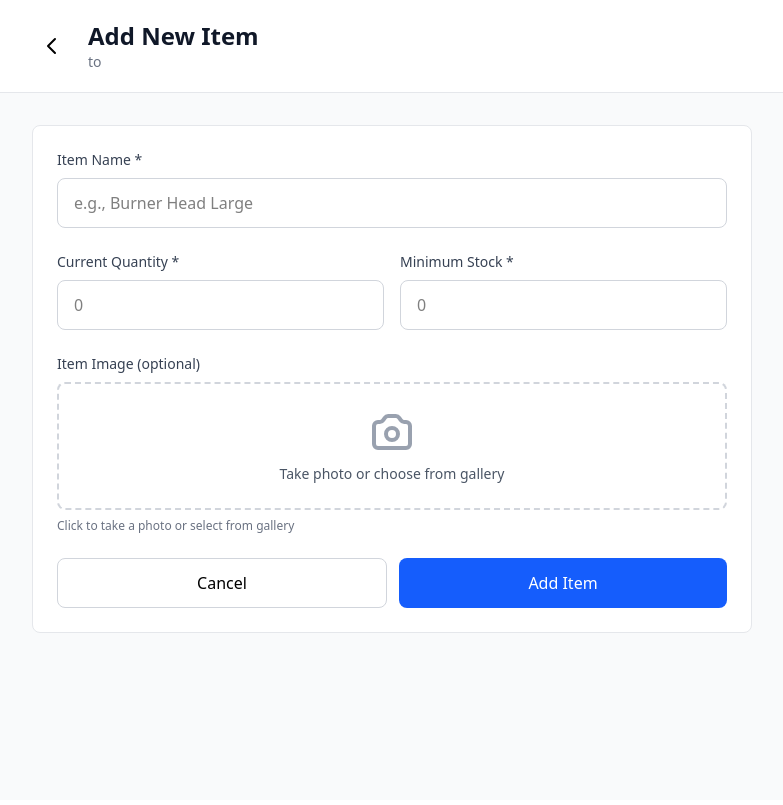
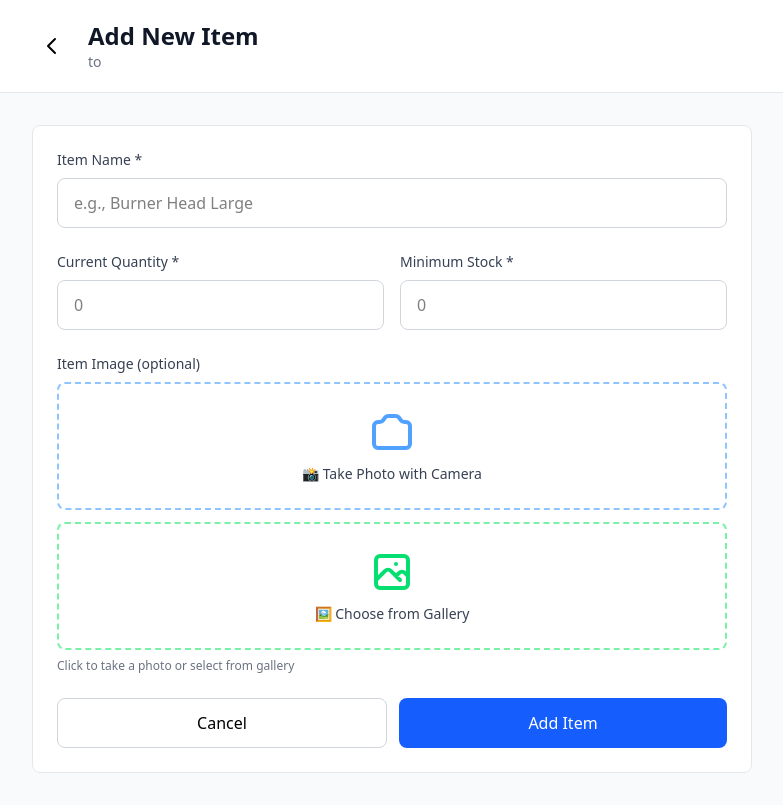
Before and after one commit to Saai416/inventory-manager, a React (Vite) app: page /add-item in a window 1280 px wide. Shown: the whole page, without its empty margins (248-1031 px from the left). Built offline with nearby package versions, Linux system fonts and the light colour scheme.

Commit message:
Add separate camera and gallery buttons for image upload

```diff
--- a/src/pages/AddItem.jsx
+++ b/src/pages/AddItem.jsx
@@ -176,22 +176,35 @@ function AddItem() {
               </div>
             )}
 
-            <label className="w-full flex flex-col items-center px-4 py-6 bg-white border-2 border-dashed border-gray-300 rounded-lg cursor-pointer hover:border-blue-500 transition">
-              <svg className="w-12 h-12 text-gray-400 mb-2" fill="none" stroke="currentColor" viewBox="0 0 24 24">
+            {/* Camera Button */}
+<label className="w-full flex flex-col items-center px-4 py-6 bg-white border-2 border-dashed border-blue-300 rounded-lg cursor-pointer hover:border-blue-500 transition mb-3">
+  <svg className="w-12 h-12 text-blue-400 mb-2" fill="none" stroke="currentColor" viewBox="0 0 24 24">
     <path strokeLinecap="round" strokeLinejoin="round" strokeWidth="2" d="M3 9a2 2 0 012-2h.93a2 2 0 001.664-.89l.812-1.22A2 2 0 0110.07 4h3.86a2 2 0 011.664.89l.812 1.22A2 2 0 0018.07 7H19a2 2 0 012 2v9a2 2 0 01-2 2H5a2 2 0 01-2-2V9z" />
-                <path strokeLinecap="round" strokeLinejoin="round" strokeWidth="2" d="M15 13a3 3 0 11-6 0 3 3 0 016 0z" />
   </svg>
-              <span className="text-sm text-gray-600">
-                {imageFile ? imageFile.name : 'Take photo or choose from gallery'}
-              </span>
+  <span className="text-sm font-medium text-gray-700">📸 Take Photo with Camera</span>
   <input
     type="file"
-  accept=".jpg, .jpeg, .png, .webp"
+    accept="image/*"
+    capture="environment"
     onChange={handleImageChange}
     className="hidden"
   />
+</label>
 
+{/* Gallery Button */}
+<label className="w-full flex flex-col items-center px-4 py-6 bg-white border-2 border-dashed border-green-300 rounded-lg cursor-pointer hover:border-green-500 transition">
+  <svg className="w-12 h-12 text-green-400 mb-2" fill="none" stroke="currentColor" viewBox="0 0 24 24">
+    <path strokeLinecap="round" strokeLinejoin="round" strokeWidth="2" d="M4 16l4.586-4.586a2 2 0 012.828 0L16 16m-2-2l1.586-1.586a2 2 0 012.828 0L20 14m-6-6h.01M6 20h12a2 2 0 002-2V6a2 2 0 00-2-2H6a2 2 0 00-2 2v12a2 2 0 002 2z" />
+  </svg>
+  <span className="text-sm font-medium text-gray-700">🖼️ Choose from Gallery</span>
+  <input
+    type="file"
+    accept="image/*"
+    onChange={handleImageChange}
+    className="hidden"
+  />
 </label>
+
             <p className="text-xs text-gray-500 mt-2">Click to take a photo or select from gallery</p>
           </div>
 
--- a/src/pages/ItemDetails.jsx
+++ b/src/pages/ItemDetails.jsx
@@ -265,22 +265,35 @@ function ItemDetail() {
               </div>
             )}
 
-            <label className="w-full flex flex-col items-center px-4 py-6 bg-white border-2 border-dashed border-gray-300 rounded-lg cursor-pointer hover:border-blue-500 transition">
-              <svg className="w-12 h-12 text-gray-400 mb-2" fill="none" stroke="currentColor" viewBox="0 0 24 24">
+           {/* Camera Button */}
+<label className="w-full flex flex-col items-center px-4 py-6 bg-white border-2 border-dashed border-blue-300 rounded-lg cursor-pointer hover:border-blue-500 transition mb-3">
+  <svg className="w-12 h-12 text-blue-400 mb-2" fill="none" stroke="currentColor" viewBox="0 0 24 24">
     <path strokeLinecap="round" strokeLinejoin="round" strokeWidth="2" d="M3 9a2 2 0 012-2h.93a2 2 0 001.664-.89l.812-1.22A2 2 0 0110.07 4h3.86a2 2 0 011.664.89l.812 1.22A2 2 0 0018.07 7H19a2 2 0 012 2v9a2 2 0 01-2 2H5a2 2 0 01-2-2V9z" />
-                <path strokeLinecap="round" strokeLinejoin="round" strokeWidth="2" d="M15 13a3 3 0 11-6 0 3 3 0 016 0z" />
   </svg>
-              <span className="text-sm text-gray-600">
-                {imageFile ? imageFile.name : 'Change photo'}
-              </span>
+  <span className="text-sm font-medium text-gray-700">📸 Take Photo with Camera</span>
   <input
     type="file"
-  accept=".jpg, .jpeg, .png, .webp"
+    accept="image/*"
+    capture="environment"
     onChange={handleImageChange}
     className="hidden"
   />
+</label>
 
+{/* Gallery Button */}
+<label className="w-full flex flex-col items-center px-4 py-6 bg-white border-2 border-dashed border-green-300 rounded-lg cursor-pointer hover:border-green-500 transition">
+  <svg className="w-12 h-12 text-green-400 mb-2" fill="none" stroke="currentColor" viewBox="0 0 24 24">
+    <path strokeLinecap="round" strokeLinejoin="round" strokeWidth="2" d="M4 16l4.586-4.586a2 2 0 012.828 0L16 16m-2-2l1.586-1.586a2 2 0 012.828 0L20 14m-6-6h.01M6 20h12a2 2 0 002-2V6a2 2 0 00-2-2H6a2 2 0 00-2 2v12a2 2 0 002 2z" />
+  </svg>
+  <span className="text-sm font-medium text-gray-700">🖼️ Choose from Gallery</span>
+  <input
+    type="file"
+    accept="image/*"
+    onChange={handleImageChange}
+    className="hidden"
+  />
 </label>
+
           </div>
 
           {/* Action Buttons */}
```
Lines whose indentation alone changed are shown as unchanged.
